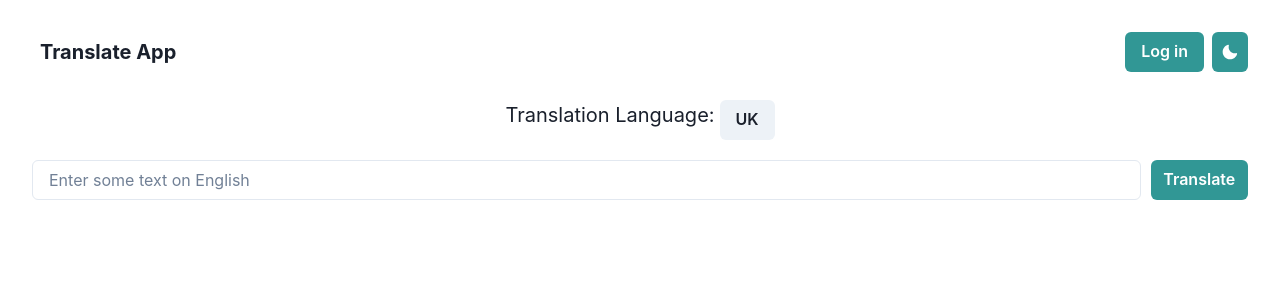
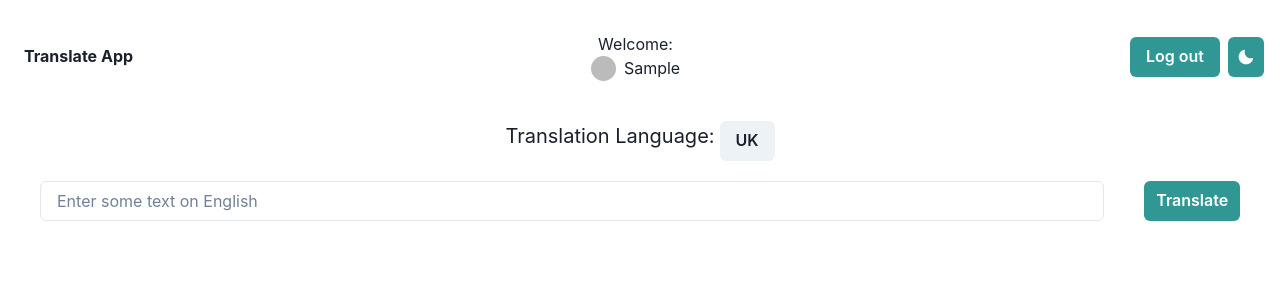
Before and after one commit to rmarkanych/translator, a React app: page /translation in a window 1280 px wide. Shown: the top 300 px of the page. Built offline with nearby package versions, Linux system fonts and the light colour scheme; no server answers; sample sign-in values are in the browser's storage; the HTML template or start-up script is replaced by a standard one.

Commit message:
add firebase and routes

```diff
--- a/package.json
+++ b/package.json
@@ -14,10 +14,12 @@
     "@emotion/react": "^11.10.6",
     "@emotion/styled": "^11.10.6",
     "axios": "^1.3.5",
+    "firebase": "^10.5.0",
     "framer-motion": "^10.11.2",
     "react": "^18.2.0",
     "react-dom": "^18.2.0",
-    "react-router-dom": "^6.11.0"
+    "react-router-dom": "^6.16.0",
+    "react-social-login-buttons": "^3.9.1"
   },
   "devDependencies": {
     "@types/react": "^18.0.28",
--- a/src/App.tsx
+++ b/src/App.tsx
@@ -1,31 +1,5 @@
-import { TranslateForm } from './components/TranslateForm';
-import { ColorModeToggler } from './components/ColorModeToggler';
-import {
-  Box,
-  Flex,
-  Heading,
-  Spacer,
-  ButtonGroup,
-  Button,
-} from '@chakra-ui/react';
+import { RouterProvider } from 'react-router-dom';
+import { router } from './router/index';
 import { FC } from 'react';
 
-export const App: FC = () => {
-  return (
-    <Box p={'2rem'}>
-      <Flex minWidth='max-content' alignItems='center' gap='2'>
-        <Box p='2'>
-          <Heading size='md'>Translate App</Heading>
-        </Box>
-        <Spacer />
-        <ButtonGroup>
-          <Button colorScheme='teal'>Log in</Button>
-          <ColorModeToggler />
-        </ButtonGroup>
-      </Flex>
-      <Box mt='5'>
-        <TranslateForm />
-      </Box>
-    </Box>
-  );
-};
+export const App: FC = () => <RouterProvider router={router} />;
--- /dev/null
+++ b/src/components/Error.tsx
@@ -0,0 +1,24 @@
+import { Box, Button, Text } from '@chakra-ui/react';
+import { FC } from 'react';
+import { Link } from 'react-router-dom';
+
+export const Error: FC = () => {
+  return (
+    <Box
+      display={'flex'}
+      flexDirection={'column'}
+      alignItems={'center'}
+      justifyContent={'center'}
+      h='100vh'
+      w='100%'
+    >
+      <Text>Oops!</Text>
+      <Text>Something went wrong!</Text>
+      <Text>Not found</Text>
+      <Link to={'/translation'}>
+        You can return
+        <Button ml='2'>Home</Button>
+      </Link>
+    </Box>
+  );
+};
--- /dev/null
+++ b/src/components/Login.tsx
@@ -0,0 +1,38 @@
+import { FC, useEffect } from 'react';
+import { useNavigate } from 'react-router-dom';
+import { GoogleLoginButton } from 'react-social-login-buttons';
+import { UserAuth } from '../context/AuthContext';
+
+export const Login: FC = () => {
+  const { googleSignIn, user } = UserAuth();
+
+   const navigate = useNavigate();
+
+   const handleGoogleSignIn = async () => {
+     try {
+       await googleSignIn();
+     } catch (error) {
+       console.log(error);
+     }
+   };
+
+   useEffect(() => {
+     if (user != null) {
+       navigate('/translation');
+     }
+   }, [user]);
+
+  return (
+    <GoogleLoginButton
+      onClick={handleGoogleSignIn}
+      style={{
+        background: '#81E6D9',
+        width: '250px',
+        borderRadius: '0.375rem',
+        transition: 'background .2s ease',
+      }}
+      align='center'
+      activeStyle={{ background: '#4FD1C5' }}
+    />
+  );
+};
--- /dev/null
+++ b/src/components/Navigation.tsx
@@ -0,0 +1,81 @@
+import {
+  Flex,
+  Heading,
+  Spacer,
+  ButtonGroup,
+  Button,
+  Box,
+} from '@chakra-ui/react';
+import { FC } from 'react';
+import { ColorModeToggler } from './ColorModeToggler';
+import { Outlet, useNavigate } from 'react-router-dom';
+import { UserAuth } from '../context/AuthContext';
+
+export const Navigation: FC = () => {
+  const currentURL = window.location.pathname;
+
+  const URL = '/'
+
+  const navigate = useNavigate()
+
+  const { logOut, user } = UserAuth();
+
+  const handleSignOut = async () => {
+  try {
+    await logOut();
+     await navigate(URL)
+  } catch (error) {
+    console.log(error);
+  }
+ };
+
+  return (
+    <>
+      <Box px={'1rem'} py={'2rem'}>
+        <Flex minWidth='max-content' alignItems='center' gap='2'>
+          <Box p='2'>
+            <Heading size='sm'>Translate App</Heading>
+          </Box>
+          <Spacer />
+          {currentURL !== URL && (
+            <Box display={'flex'}
+              flexDirection={'column'}
+              alignItems={'center'}
+            >
+              <p>Welcome:</p>
+              <Box display={'flex'} gap='2'>
+                <img
+                  style={{ width: '25px', borderRadius: '50%' }}
+                  src={user?.photoURL || ''}
+                  alt='avatar'
+                />
+                <div>{user?.displayName?.split(' ')[0]}</div>
+              </Box>
+            </Box>
+          )}
+          <Spacer />
+          <Box>
+            <ButtonGroup>
+              {currentURL !== URL && (
+                <Button onClick={handleSignOut} colorScheme='teal'>
+                  Log out
+                </Button>
+              )}
+              <ColorModeToggler />
+            </ButtonGroup>
+          </Box>
+        </Flex>
+      </Box>
+      <Box
+        display={'flex'}
+        flexDirection={'column'}
+        justifyContent={'center'}
+        alignItems={'center'}
+        px={10}
+        py={0}
+      >
+        <Outlet />
+      </Box>
+    </>
+  );
+};
--- /dev/null
+++ b/src/components/Protected.tsx
@@ -0,0 +1,16 @@
+import { FC } from 'react';
+import { Navigate } from 'react-router-dom';
+import { UserAuth } from '../context/AuthContext';
+
+type TProps = {
+  children: JSX.Element;
+};
+
+export const Protected: FC<TProps> = ({ children }) => {
+  const { user } = UserAuth();
+  if (!user) {
+    return <Navigate to='/' />;
+  }
+
+  return children;
+};
--- a/src/components/TranslateForm.tsx
+++ b/src/components/TranslateForm.tsx
@@ -1,8 +1,8 @@
 import { useState, ChangeEvent, FormEvent, FC } from 'react';
-import axios, { AxiosError } from 'axios';
+import { AxiosError } from 'axios';
 import { Input, Button, Text, Box } from '@chakra-ui/react';
 import { Spinner } from './Spinner';
-import { makeTranslationRequest } from '../api';
+import { makeTranslationRequest } from '../services/api';
 
 export const TranslateForm: FC = () => {
   const [text, setText] = useState<string>('');
@@ -48,7 +48,7 @@ export const TranslateForm: FC = () => {
   };
 
   return (
-    <form onSubmit={handleSubmit}>
+    <form style={{width: '100%'}} onSubmit={handleSubmit}>
       <Box display={'flex'} justifyContent={'center'} gap={'5px'}>
         <Text fontSize='xl' mt='2'>
           Translation Language:
@@ -57,7 +57,7 @@ export const TranslateForm: FC = () => {
           {isEnglishToUkrainian ? 'UK' : 'EN'}
         </Button>
       </Box>
-      <Box display={'flex'} margin={'20px 0 20px 0'} gap={'10px'}>
+      <Box display={'flex'} mx={0} my={5} gap={10}>
         <Input
           placeholder={
             isEnglishToUkrainian
@@ -78,7 +78,12 @@ export const TranslateForm: FC = () => {
         <Spinner />
       ) : (
         translatedText && (
-          <Box mt='5'>
+            <Box mt='5'
+              display={'flex'}
+              flexDirection={'column'}
+              justifyContent={'center'}
+              alignItems={'center'}
+            >
             <Text fontSize='xl'>Translation:</Text>
             <Text fontSize='xl'>{translatedText}</Text>
           </Box>
--- /dev/null
+++ b/src/context/AuthContext.tsx
@@ -0,0 +1,52 @@
+import { FC, createContext, ReactNode, useState, useEffect, useContext } from 'react';
+import { GoogleAuthProvider, signOut, onAuthStateChanged, signInWithPopup, User } from 'firebase/auth';
+import { auth } from '../services/firebase';
+
+type TAuthContextValue = {
+  googleSignIn: () => void;
+  logOut: () => void;
+  user: User | null;
+};
+
+type TProps = {
+  children: ReactNode;
+};
+
+const AuthContext = createContext<TAuthContextValue | undefined>(undefined);
+
+export const AuthContextProvider: FC<TProps> = ({ children }) => {
+  const [user, setUser] = useState<User | null>(null);
+
+  const googleSignIn = () => {
+    const provider = new GoogleAuthProvider();
+    signInWithPopup(auth, provider);
+  };
+
+  const logOut = () => {
+    signOut(auth);
+  };
+
+  useEffect(() => {
+    const unsubscribe = onAuthStateChanged(auth, (currentUser) => {
+      setUser(currentUser);
+    });
+    return () => {
+      unsubscribe();
+    };
+  }, []);
+
+  if (user === undefined) {
+    return null;
+  }
+
+  return (
+    <AuthContext.Provider value={{googleSignIn, logOut, user}}>{ children }</AuthContext.Provider>
+  )
+};
+export const UserAuth = () => {
+  const contextValue = useContext(AuthContext);
+  if (contextValue === undefined) {
+    throw new Error('useUserAuth must be used within a AuthContextProvider');
+  }
+  return contextValue;
+};
--- a/src/main.tsx
+++ b/src/main.tsx
@@ -1,9 +1,12 @@
 import ReactDOM from "react-dom/client";
 import { App } from "./App";
 import { ChakraProvider } from "@chakra-ui/react";
+import { AuthContextProvider } from './context/AuthContext';
 
-ReactDOM.createRoot(document.getElementById("root") as HTMLElement).render(
+ReactDOM.createRoot(document.getElementById('root') as HTMLElement).render(
   <ChakraProvider>
-    <App />
+    <AuthContextProvider>
+      <App />
+    </AuthContextProvider>
   </ChakraProvider>
 );
--- /dev/null
+++ b/src/router/index.tsx
@@ -0,0 +1,28 @@
+import { createBrowserRouter } from 'react-router-dom';
+import { Navigation } from '../components/Navigation';
+import { Error } from '../components/Error';
+import { Login } from '../components/Login';
+import { TranslateForm } from '../components/TranslateForm';
+import { Protected } from '../components/Protected';
+
+export const router = createBrowserRouter([
+  {
+    path: '/',
+    element: <Navigation />,
+    errorElement: <Error />,
+    children: [
+      {
+        index: true,
+        element: <Login />,
+      },
+      {
+        path: '/translation',
+        element: (
+          <Protected>
+            <TranslateForm />
+          </Protected>
+        ),
+      },
+    ],
+  },
+]);
--- /dev/null
+++ b/src/services/firebase.ts
@@ -0,0 +1,14 @@
+import { initializeApp } from "firebase/app";
+import { getAuth } from "firebase/auth";
+
+const firebaseConfig = {
+  apiKey: "AIzaSyCp5gLXjF8RJkJgVhZFwr7adJKAJibMBeo",
+  authDomain: "your-translator-application.firebaseapp.com",
+  projectId: "your-translator-application",
+  storageBucket: "your-translator-application.appspot.com",
+  messagingSenderId: "529649784485",
+  appId: "1:529649784485:web:7bc09f9d192177e7d01f4c"
+};
+
+const app = initializeApp(firebaseConfig);
+export const auth = getAuth(app);
```
Also changed, not shown: src/services/api.ts (renamed from src/api.ts), 1 other file (tests, documents, lock files or other folders).
